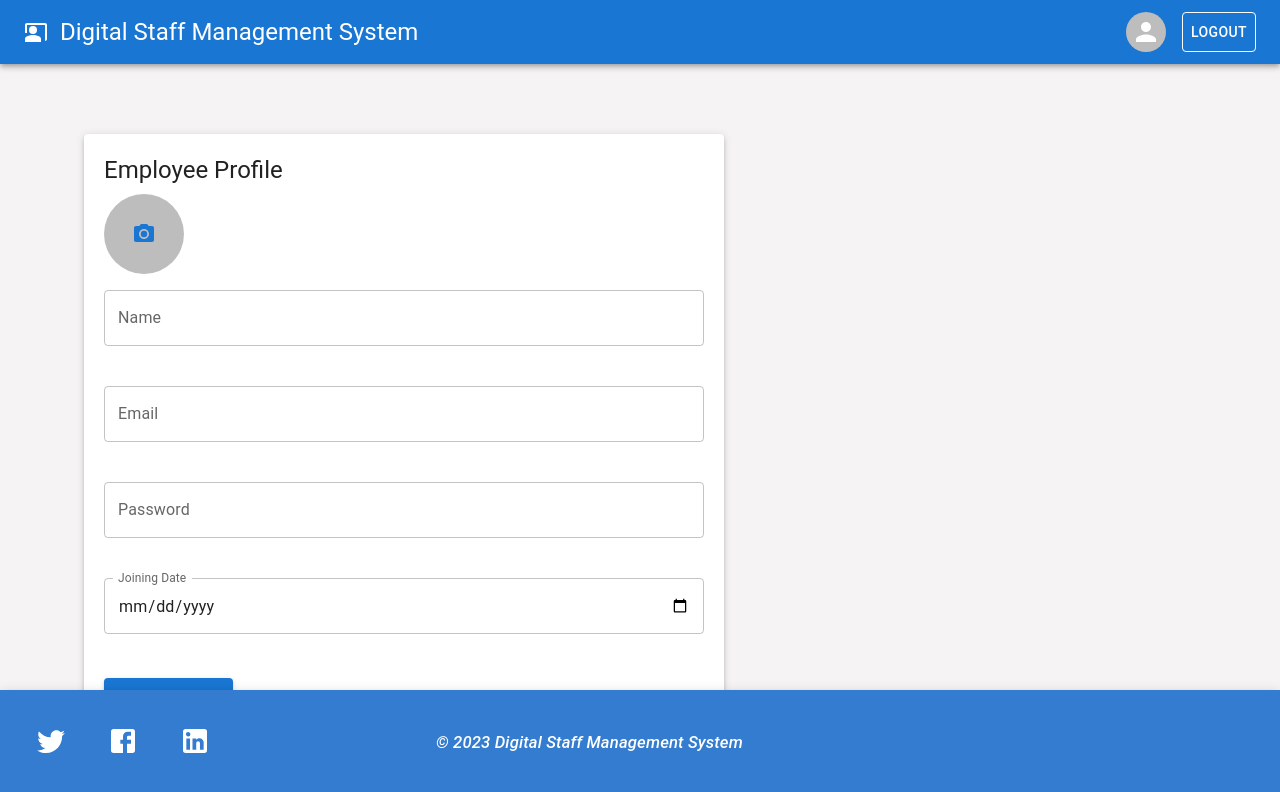
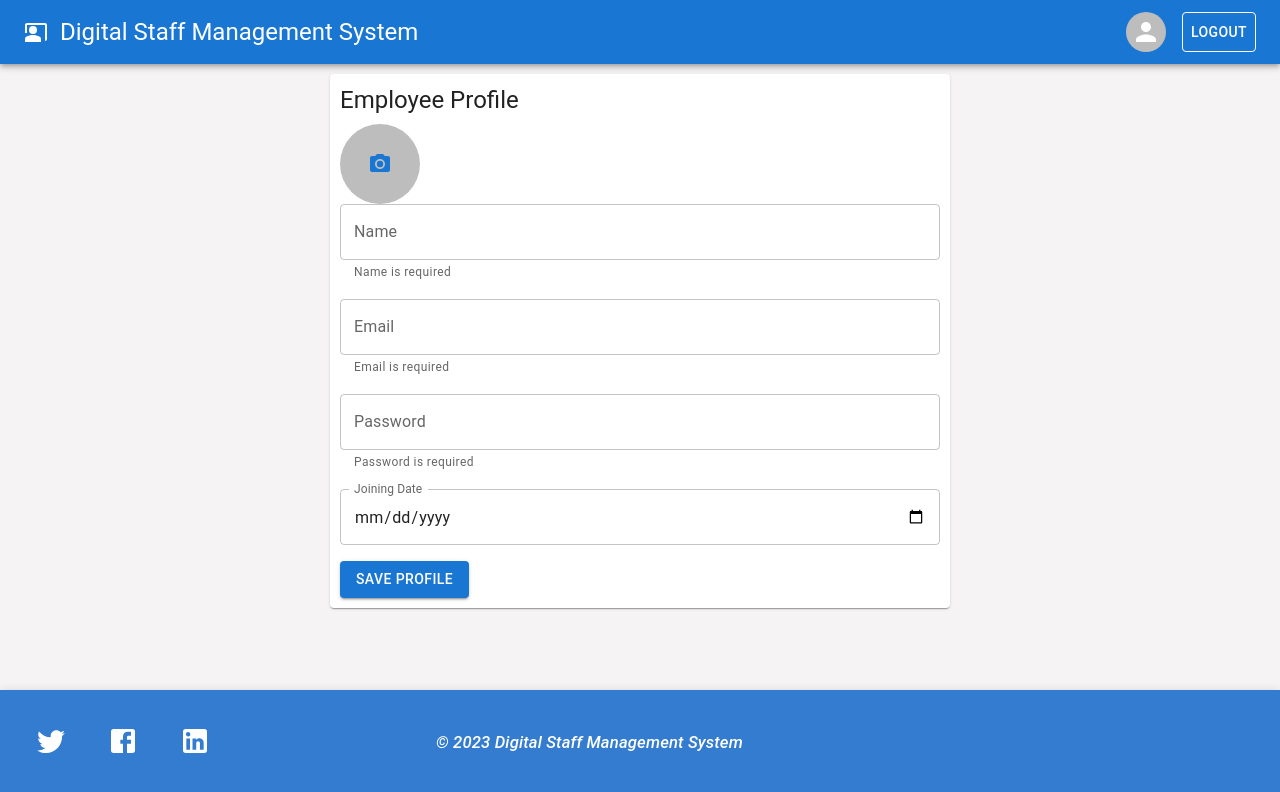
Before and after one commit to sukanyamohanty143/Digital-Staff-Management-System., a React (Create React App) app: page /profile in a window 1280 px wide. Shown: the top 792 px of the page. Built offline with nearby package versions, Linux system fonts and the light colour scheme.

Commit message:
put validation and do style in profile

```diff
--- a/src/Components/Pages/Outer.js
+++ b/src/Components/Pages/Outer.js
@@ -82,10 +82,10 @@ const Outer = () => {
 
             <Grid xs={6}>
               <CardContent style={{marginTop:"30px" }}>
-                <Typography style={{padding:"5px" }} variant="h6">Name: {user.Name}</Typography>
-                <Typography style={{padding:"5px" }} variant="h6">Email: {user.Email}</Typography>
-                <Typography style={{padding:"5px" }} variant="h6">Password: {user.Password}</Typography>
-                <Typography style={{padding:"5px" }} variant="h6">Date of Joining: {user.JoiningDate}</Typography>
+                <Typography style={{padding:"5px" }} variant="h6">{user.Name}</Typography>
+                <Typography style={{padding:"5px" }} variant="h6">{user.Email}</Typography>
+                {/* <Typography style={{padding:"5px" }} variant="h6">{user.Password}</Typography> */}
+                <Typography style={{padding:"5px" }} variant="h6">{user.JoiningDate}</Typography>
                 <Typography style={{padding:"10px" }} variant="h6">
                   <IconButton
                     color="primary"
--- a/src/Components/Pages/Profile.js
+++ b/src/Components/Pages/Profile.js
@@ -12,8 +12,7 @@ import {
 import PhotoCameraIcon from '@mui/icons-material/PhotoCamera';
 import { useNavigate } from 'react-router-dom';
 
-
-const EmployeeProfile = (props) => {
+const EmployeeProfile = () => {
   const navigate = useNavigate();
   const [profile, setProfile] = useState({
     name: '',
@@ -41,13 +40,20 @@ const EmployeeProfile = (props) => {
   };
 
   const logProfileData = () => {
+    const { name, email, password, joinDate, profilePhoto } = profile;
+    if (!name || !email || !password || !joinDate || !profilePhoto) {
+      alert('Please fill in all the information');
+    } else {
+      alert('Data saved successfully');
+
       const profileData = {
-      Name: profile.name,
-      Email: profile.email,
-      Password: profile.password,
-      JoiningDate: profile.joinDate,
-      ProfilePhotoURL: profile.profilePhoto,
+        Name: name,
+        Email: email,
+        Password: password,
+        JoiningDate: joinDate,
+        ProfilePhotoURL: profilePhoto,
       };
+
       fetch(`http://localhost:8000/EmployeeProfile`, {
         method: 'POST',
         headers: {
@@ -64,17 +70,18 @@ const EmployeeProfile = (props) => {
             password: '',
             joinDate: '',
             profilePhoto: null,
-        })
+          });
           navigate('/outer', { state: { user: profileData } });
         })
         .catch((error) => {
           console.error('Error adding data:', error);
         });
+    }
   };
 
   return (
-    <Container style={{ marginTop: "70px" }}>
-      <Paper elevation={3} style={{ padding: '20px', margin: '20px', maxWidth: '600px' }}>
+    <Container style={{ marginTop: '10px' }}>
+      <Paper elevation={1} style={{ padding: '10px', margin: 'auto', maxWidth: '600px' }}>
         <Typography variant="h5" gutterBottom>
           Employee Profile
         </Typography>
@@ -103,7 +110,14 @@ const EmployeeProfile = (props) => {
                 name="name"
                 value={profile.name}
                 onChange={handleChange}
-                margin="normal"
+                autoComplete="off"
+                helperText={
+                  !profile.name
+                    ? 'Name is required'
+                    : !/^[a-zA-Z\s]*$/.test(profile.name)
+                    ? <span style={{ color: 'red' }}>Only alphabets and spaces are allowed</span>
+                    : 'Enter your name'
+                }
               />
             </Grid>
             <Grid item xs={12}>
@@ -113,7 +127,16 @@ const EmployeeProfile = (props) => {
                 name="email"
                 value={profile.email}
                 onChange={handleChange}
-                margin="normal"
+                autoComplete="off"
+                helperText={
+                  !profile.email
+                    ? 'Email is required'
+                    : !/^[^\s@]+@[^\s@]+\.[^\s@]+$/.test(profile.email)
+                    ? <span style={{ color: 'red' }}>Enter a valid email</span>
+                    : profile.email !== profile.email.toLowerCase()
+                    ? <span style={{ color: 'red' }}>Email should be in lowercase</span>
+                    : ''
+                }
               />
             </Grid>
             <Grid item xs={12}>
@@ -124,7 +147,22 @@ const EmployeeProfile = (props) => {
                 name="password"
                 value={profile.password}
                 onChange={handleChange}
-                margin="normal"
+                autoComplete="off"
+                helperText={
+                  !profile.password
+                    ? 'Password is required'
+                    : profile.password.length < 8
+                    ? <span style={{ color: 'red' }}>Password should be at least 8 characters long</span>
+                    : !/\d/.test(profile.password)
+                    ? <span style={{ color: 'red' }}>Password should contain at least one digit</span>
+                    : !/[A-Z]/.test(profile.password)
+                    ? <span style={{ color: 'red' }}>Password should contain at least one uppercase letter</span>
+                    : !/[a-z]/.test(profile.password)
+                    ? <span style={{ color: 'red' }}>Password should contain at least one lowercase letter</span>
+                    : !/[!@#$%^&*(),.?":{}|<>]/.test(profile.password)
+                    ? <span style={{ color: 'red' }}>Password should contain at least one special character</span>
+                    : 'Password is strong'
+                }
               />
             </Grid>
             <Grid item xs={12}>
@@ -138,7 +176,6 @@ const EmployeeProfile = (props) => {
                 InputLabelProps={{
                   shrink: true,
                 }}
-                margin="normal"
               />
             </Grid>
             <Grid item xs={12}>
@@ -151,7 +188,7 @@ const EmployeeProfile = (props) => {
               />
             </Grid>
           </Grid>
-          <Button variant="contained" color="primary" style={{ marginTop: '20px' }} onClick={logProfileData}>
+          <Button variant="contained" color="primary" style={{ marginTop: '0px' }} onClick={logProfileData}>
             Save Profile
           </Button>
         </form>
--- a/src/Components/Pages/Staff.js
+++ b/src/Components/Pages/Staff.js
@@ -19,8 +19,8 @@ const useStyles = makeStyles((theme) => ({
   },
   card: {
     width: 600,
-    marginBottom: 20,
-    marginTop: 80,
+    marginBottom: 30,
+    marginTop: 30,
     padding:30
 
   },
```
Also changed, not shown: data/data.json (+16 -0 lines). Lines whose indentation alone changed are shown as unchanged.
